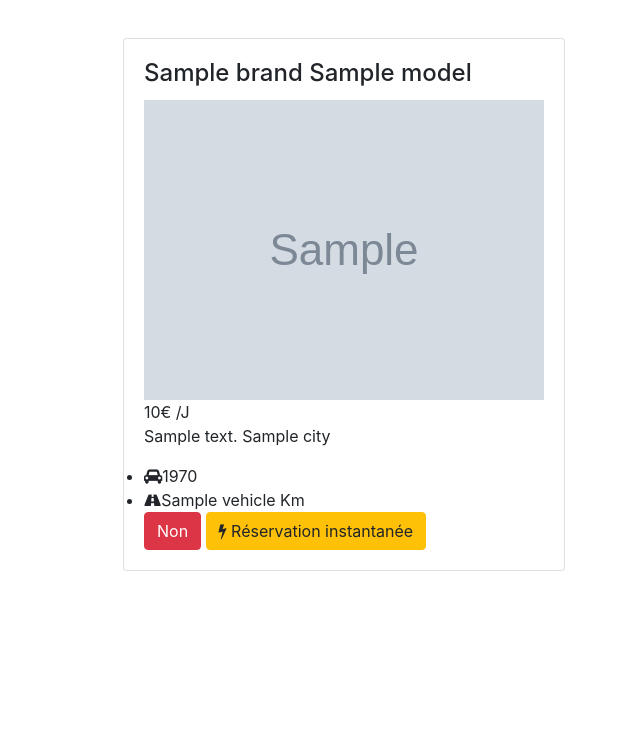
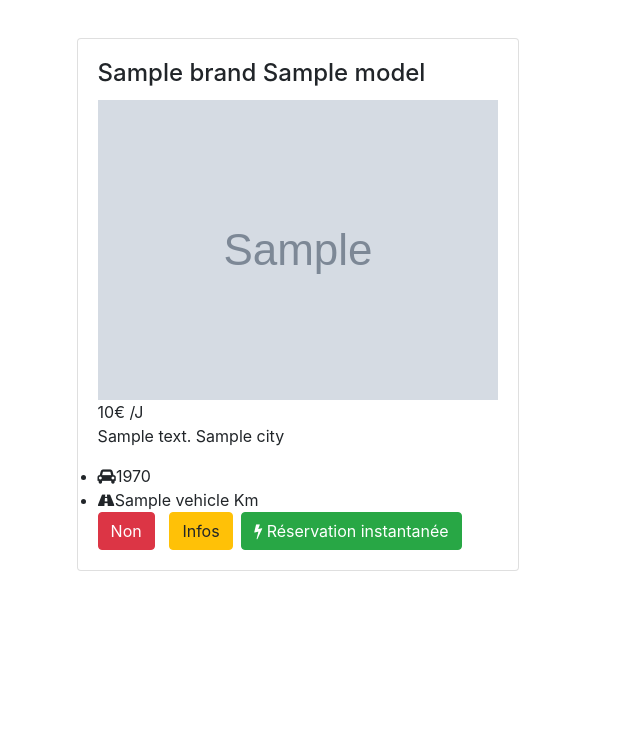
Before and after one commit to BranisANZ/e-motion_project, a Symfony app: template templates/announce/swipe.html.twig in a window 1280 px wide. Shown: the part 62-800 px from the top of the page, without its empty margins (342-982 px from the left). Run offline with Twig, Linux system fonts and the light colour scheme; the template is opened without the code that fills it: most values are stand-ins (such as "Sample title", 1, 10 or a date in 2020); grey boxes marked "Sample" are stand-in pictures; some libraries are stand-ins or nearby versions.

Commit message:
modal swipe

```diff
--- a/fixtures/fixtures.yaml
+++ b/fixtures/fixtures.yaml
@@ -18,6 +18,7 @@ App\Entity\Vehicle:
   vehicle{1..500}:
     user: "@user<numberBetween(1,20)>"
     photo: <imageUrl(400, 400, 'transport')>
+    type:  <randomElement(['voiture','scooter'])>
     brand: <randomElement(['Mazda','Kia','Renault', 'Opel', 'Tesla'])>
     model: <randomElement(['Clio','208','Class A', '508', 'A1'])>
     km: <numberBetween( 0, 200000)>
--- a/public/js/emotion.js
+++ b/public/js/emotion.js
@@ -14,3 +14,9 @@ function formDataChange(btnModifier) {
         );
     });
 }
+
+function swipeHide(btnNon) {
+    id = this.id;
+    console.log(id);
+    console.log(btnNon);
+}
--- a/src/Controller/HomeController.php
+++ b/src/Controller/HomeController.php
@@ -24,7 +24,8 @@ class HomeController extends AbstractController
             $em = $this->getDoctrine();
             $repoAnnounce = $em->getRepository(Announce::class);
             $data = $searchForm->getData();
-            $annonces = $repoAnnounce->findForSearch($data);
+            $annonces = $repoAnnounce->findForSearchSwipe($data);
+            dump($annonces);
 
             return $this->render('announce/swipe.html.twig', [
                 "searchForm" => $searchForm->createView(),
--- a/src/Entity/Announce.php
+++ b/src/Entity/Announce.php
@@ -30,7 +30,7 @@ class Announce
     private $user;
 
     /**
-     * @ORM\OneToMany(targetEntity="App\Entity\Comment", mappedBy="anounce")
+     * @ORM\OneToMany(targetEntity="App\Entity\Comment", mappedBy="announce")
      */
     private $comments;
 
--- /dev/null
+++ b/templates/announce/_modal-swipe.html.twig
@@ -0,0 +1,19 @@
+{% set id = 0 %}
+{% for annonce in annonces %}
+<div class="modal fade bd-example-modal-lg{{ id }}" style="z-index: 10000; position: absolute" tabindex="10000" role="dialog"
+     aria-labelledby="myLargeModalLabel" aria-hidden="true">
+    <div class="modal-dialog modal-lg d-flex justify-content-center">
+        <div class="modal-content">
+            <h4 class="pt-2 pl-2">{{ annonce.vehicle.brand }}</b> {{ annonce.vehicle.model }}</h4>
+            <img src="{{ annonce.vehicle.photo }}" width="20%">
+            {{ annonce.price }}€ /J<br>
+            {{ annonce.address }} {{ annonce.city }}
+
+            {% for comment in annonce.comments %}
+                {{ comment.rate }}
+            {% endfor %}
+        </div>
+    </div>
+</div>
+{% set id = id + 1 %}
+{% endfor %}
--- a/templates/announce/swipe.html.twig
+++ b/templates/announce/swipe.html.twig
@@ -2,17 +2,14 @@
 {% block body %}
     <div class="container mt-100">
         <div class="row">
-            <div class="col">
-            </div>
-            <div class="col">
-                {% set zindex = 0 %}
+            <div class="col d-flex justify-content-center">
                 {% set id = 0 %}
                 {% for annonce in annonces %}
-                    <div style="z-index: {{ zindex }}; position: absolute">
+                    <div style="z-index: {{ id }}; position: absolute">
                         <div class="card" id="card{{ id }}">
                             <div class="card-body">
                                 <h4 class="card-title">{{ annonce.vehicle.brand }}</b> {{ annonce.vehicle.model }}</h4>
-                                <img src="{{ annonce.vehicle.photo }}">
+                                <img src="{{ annonce.vehicle.photo }}" width="100%">
                                 <p class="card-text">
                                     {{ annonce.price }}€ /J<br>
                                     {{ annonce.address }} {{ annonce.city }}
@@ -25,33 +22,57 @@
                                         </li>
                                     </ul>
                                 </div>
-                                <button id="{{ id }}" class="btn btn-danger btnnon" onClick="reply_click(this.id)">Non</button>
-                                <a href=""><button class="btn btn-warning text-right"><i class="fa fa-bolt"></i> Réservation instantanée</button></a>
+                                <div class="row">
+                                    <div class="col-2">
+                                        <button id="{{ id }}" class="btn btn-danger btnNon">Non</button>
+                                    </div>
+                                    <div class="col-2">
+                                        <button class="btn btn-warning" data-toggle="modal"
+                                                data-target=".bd-example-modal-lg{{ id }}">
+                                            Infos
+                                        </button>
+                                    </div>
+                                    <div class="col-2">
+                                        <a href="">
+                                            <button class="btn btn-success text-right"><i class="fa fa-bolt"></i>
+                                                Réservation instantanée
+                                            </button>
+                                        </a>
+                                    </div>
+                                </div>
+
+
                             </div>
                         </div>
                     </div>
-                    {% set zindex = zindex - 1 %}
                     {% set id = id + 1 %}
                 {% endfor %}
             </div>
-            <div class="col">
-            </div>
-
         </div>
     </div>
+    {% include "announce/_modal-swipe.html.twig" %}
 
 {% endblock %}
 {% block javascripts %}
-{{ parent() }}
+    {{ parent() }}
     <script type="application/javascript">
-        function reply_click(id)
-        {
-            const card = document.querySelector('#card'+id);
-            console.log(card);
-            card.style.display = 'none';
-        }
 
-         btnNon = document.querySelectorAll('.btnnon');
+        $(function () {
+
+            $('.btnNon').click(function (event) {
+                id = event.target.id;
+                $('#card' + id).animate({
+                    right: '250px',
+                    opacity: '0'
+                }, function () {
+                    $(this).remove();
+                });
+
+
+            });
+        });
+
+        /* btnNon = document.querySelectorAll('.btnnon');
         console.log(btnNon);
          for (var i = 0; i < btnNon.length; i++) {
              btnNon[i].addEventListener('click', (event) => {
@@ -61,7 +82,6 @@
                  console.log(card);
                  card.style.display = 'none';
              })
-         }
-
+         }*/
     </script>
 {% endblock %}
--- a/templates/base.html.twig
+++ b/templates/base.html.twig
@@ -30,7 +30,7 @@
                   crossorigin="anonymous">
         {% endblock %}
     </head>
-    <body>
+    <body style="z-index: -1000;">
         <div class="r-wrapper">
             {% include("partials/header.html.twig") %}
             {% block body %}{% endblock %}
```
Also changed, not shown: src/Repository/AnnounceRepository.php (+28 -1 lines).
